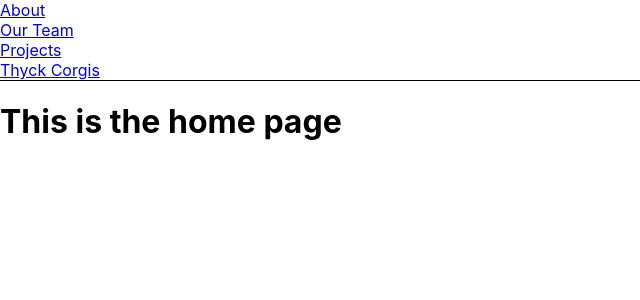
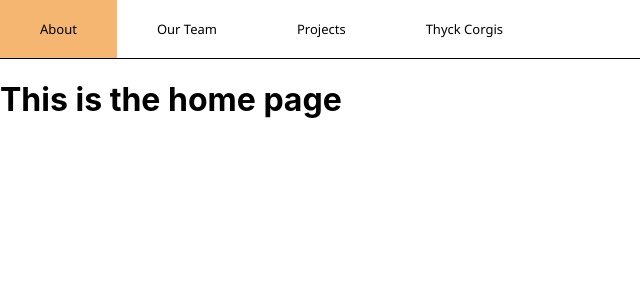
Before and after one commit to thyckcorgis/thyck.top, a React (Create React App) app: page / in a window 1280 px wide. Shown: the top 300 px of the page, without its empty margins (0-640 px from the left). Built offline with nearby package versions, Linux system fonts and the light colour scheme.

Commit message:
change anchor tags to Link

```diff
--- a/src/App.tsx
+++ b/src/App.tsx
@@ -1,17 +1,18 @@
 import React from "react";
 import logo from "./logo.svg";
 import { BrowserRouter, Switch, Route } from "react-router-dom";
-import { Home, Projects, Team } from "./components";
+import { Home, Projects, Team, NavBar } from "./components";
 // import "./App.css";
 
 function App() {
   console.log("hi");
   return (
     <BrowserRouter>
+      <NavBar />
       <Switch>
-        <Route path="/" component={Home} />
-        <Route path="/projects" component={Projects} />
-        <Route path="/team" component={Team} />
+        <Route exact path="/" component={Home} />
+        <Route exact path="/projects" component={Projects} />
+        <Route exact path="/team" component={Team} />
       </Switch>
     </BrowserRouter>
   );
--- a/src/components/Home.tsx
+++ b/src/components/Home.tsx
@@ -4,7 +4,6 @@ import NavBar from "./NavBar";
 export default function Home() {
   return (
     <div>
-      <NavBar />
       <h1>This is the home page</h1>
     </div>
   );
--- a/src/components/NavBar.tsx
+++ b/src/components/NavBar.tsx
@@ -1,26 +1,17 @@
 import React from "react";
+import { Link } from 'react-router-dom'
 import { Corgi } from "../images";
 import "./components.css";
 
 export default function NavBar() {
   return (
     <div className="navBox">
-      <ul className="navList">
-        <li>
-          <a href="/about">About</a>
-        </li>
-        <li>
-          <a href="/team">Our Team</a>
-        </li>
-        <li>
-          <a href="/projects">Projects</a>
-        </li>
-        <li>
-          <div>
-            <a href="/">Thyck Corgis</a>
-          </div>
-        </li>
-      </ul>
-    </div>
+      <nav className="navList">
+        <Link to="/about" className="nav-link">About</Link>
+        <Link to="/team" className="nav-link">Our Team</Link>
+        <Link to="/projects" className="nav-link">Projects</Link>
+        <Link to="/" className="nav-link">Thyck Corgis</Link>
+      </nav>
+    </div >
   );
 }
```
Also changed, not shown: src/components/index.ts (+4 -3 lines).
